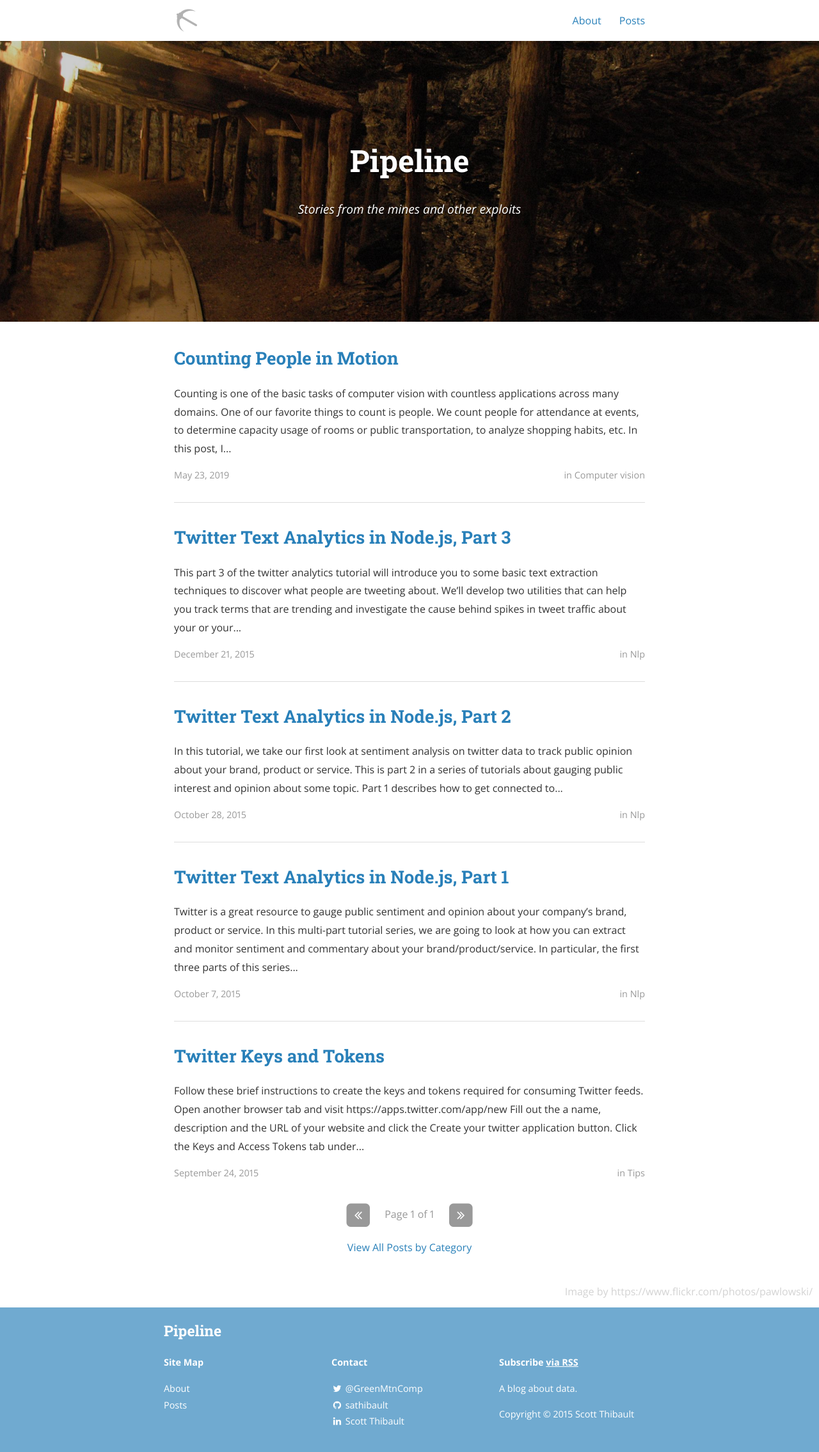
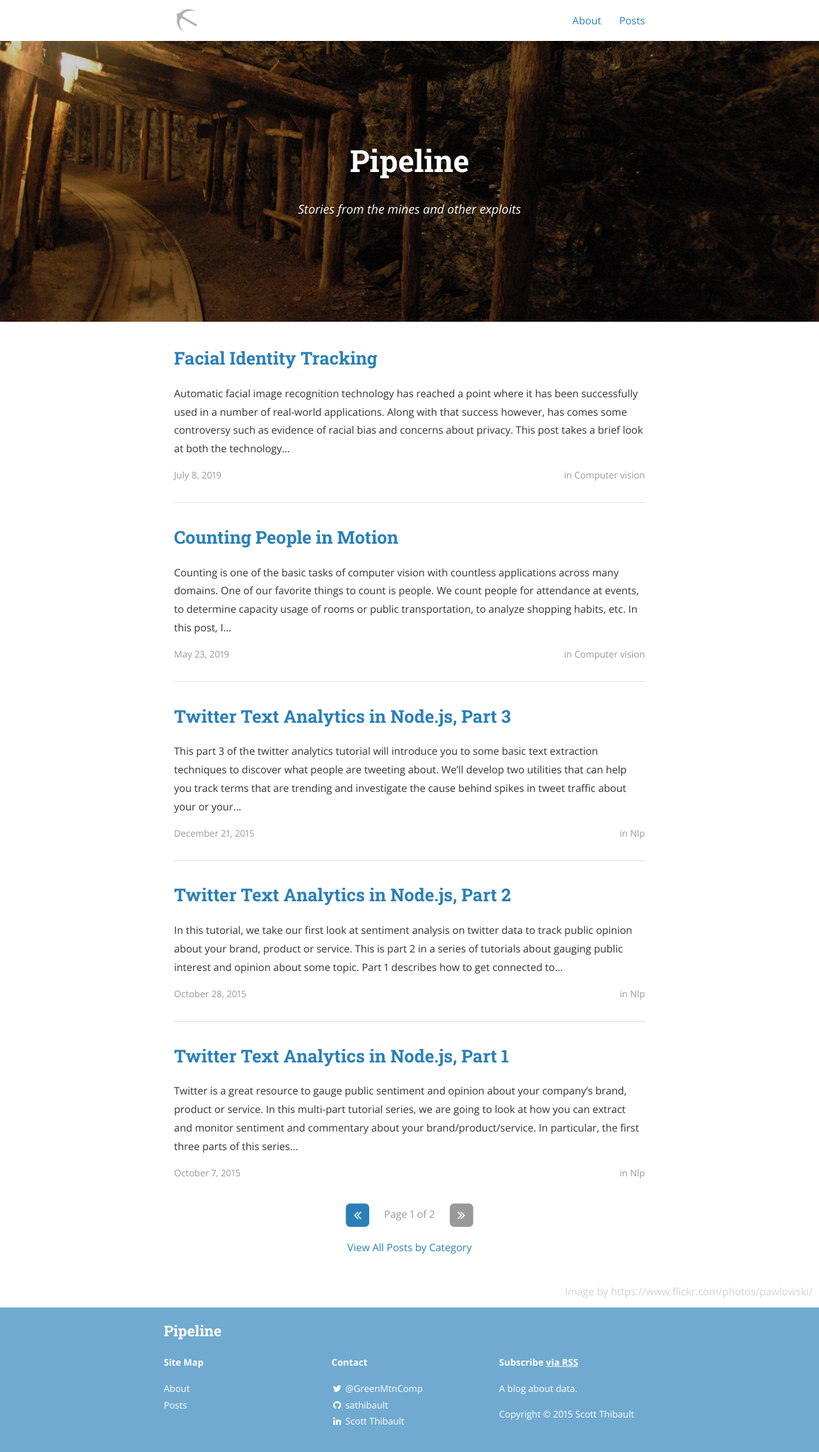
Before and after one commit to sathibault/blog, a Jekyll site: the page built from index.html, in a window 1280 px wide. Shown: the whole page at 64% size. Built offline with Jekyll 4.4.1, drawn with Linux system fonts in a browser that asks for light colours; nearby versions of some CDN libraries; the list of posts is cut into pages by our own code; a style sheet for code colours, icons or effects is not loaded; some of the changed lines change nothing that is shown.

Commit message:
Identity tracking

```diff
--- /dev/null
+++ b/_posts/2019-07-08-identity-tracking.md
@@ -0,0 +1,160 @@
+---
+layout: post
+title:  "Facial Identity Tracking"
+date:   2019-07-08 18:03:00
+categories: [computer vision]
+tags: [ai, streamlogic]
+---
+
+![Faces]({{ site.url }}/assets/people-faces.jpg)
+
+Automatic facial image recognition technology has reached a point
+where it has been successfully used in a number of real-world
+applications.  Along with that success however, has comes some
+controversy such as evidence of racial bias and concerns about
+privacy.  This post takes a brief look at both the technology and some
+techniques to combat issues like bias and data privacy.
+
+## Identity tracking
+
+There are different types of identity tracking technologies, but the
+basic idea is to track what locations an individuals has visited and
+when.  Cookies are probably the most well known technology which is
+used to track the Internet sites a user has visited.  This is useful,
+for example, to provide targeted marking based on your virtual
+activities.
+
+The new kid on the block is facial image recognition which brings
+identity tracking to the physical world.  Although this technology can
+be used to attach a specific identity to an image captured by cameras,
+it may also be used to only recognized that images from multiple
+sources belong to the same person without actually identifying that
+person.
+
+Some ethical questions have arisen concerning the use of facial image
+recognition.  Not the least of these might be should we even allow
+the use of the technology?  While there are certainly some
+unacceptable uses cases, I think there are also some valid and even
+beneficial use cases.  For example, as public transportation company I
+want to understand what transfers customers make and when in order to
+provide them with better scheduling and transfer options.
+
+I won't attempt to answer the broader ethical questions, but we will
+look at some technical solutions that help mitigate some of the issues
+surrounding this technology.  Specifically, I'll present techniques to
+deal with bias and data privacy.  Before attacking those however,
+let's look at how it works.
+
+## How it works
+
+Identifying an individual from an image has it's challenges: varying
+image quality, lighting conditions and camera angle, to name a few.
+It is a difficult task even for humans when looking at photos of
+unfamiliar faces.  From the software perspective, comparing pixels in
+images is a non-starter; there is just too much variation.
+
+The basic idea behind today's image recognition technology is to
+extract some kind of fingerprint or signature from a facial image that
+is somehow independent of these variations.  Instead of comparing
+images directly, we can compare the signatures generated from two
+images and assess their similarity.  Much like a hand-written
+signature, the “signature” generated from two images of the same
+person will not be identical but are similar enough that they can be
+compared much like a forensic scientist would compare hand-written
+signatures or fingerprints.
+
+[OpenFace](https://cmusatyalab.github.io/openface/) is one such
+technology, developed by CMU, that takes a face image as input and
+produces a numeric signature for the face.  The graphs below depict
+sample output from OpenFace for two different individuals.
+
+![OpenFace signatures]({{ site.url }}/assets/openface-signatures.png){:class="image-center-600"}
+
+As you can see in the top image, there is significant similarity
+between the output from two different images of the same person.  And
+as expected, the output generated for the images of two different
+people, as shown in the bottom image, are quite dissimilar.
+
+Algorithms like OpenFace can be used in two distinct ways:
+1. We can compare the image of an unknown person to a database of
+images of known people, and based on similarity, identify the specific
+individual.
+2. We can compare two images from different sources or times, and
+based on similarity, determine if they represent the same person
+without specifically identifying who the individual is.
+
+## Bias in facial image recognition
+
+Some of the early reports of concern about facial image recognition
+were centered around fairness.  As early as 2010, there were reports
+of bias in image recognition technology.  In a 2012 paper ["Face
+Recognition Performance: Role of Demographic
+Information"](http://openbiometrics.org/publications/klare2012demographics.pdf),
+the authors demonstrate that many major facial recognition systems are
+less accurate for certain groups including black and female faces.
+
+While this type of bias might not be concerning in certain situations,
+it can have very serious implications in others, e.g. applications in
+law enforcement.  Fortunately, there are solutions to the bias
+problem.  The first step was identification, and since it has been
+known for several years, there are now approaches available to reduce
+bias.  IBM, for example, has developed the [AI Fairness
+360](https://www.ibm.com/blogs/research/2018/09/ai-fairness-360/)
+open-source toolkit to help practitioners detect and mitigate bias.
+
+## Data privacy
+
+More recently, there has been some activity around the issue of privacy
+and facial image technology.  In March of 2019, the NY Times published
+["We Built an 'Unbelievable' (but Legal) Facial Recognition
+Machine"](https://www.nytimes.com/interactive/2019/04/16/opinion/facial-recognition-new-york-city.html).
+This piece reveals how easy it is to use a public web cam to identify
+people's presence at public locations.  They scraped websites of
+organizations in the area of the web cam to build a database of
+people and their images.  They were then able to associate images
+captured by the web cam with the database images using very simple
+face recognition.
+
+Meanwhile, San Francisco prohibited the use of facial image
+recognition in May as part of a broader anti-surveillance ordinance
+([San Francisco just banned facial-recognition
+technology](https://www.cnn.com/2019/05/14/tech/san-francisco-facial-recognition-ban/index.html)).
+Obviously, there is trade-off between privacy and security, but clearly
+people are concerned about the use of this technology.  Fortunately,
+there are techniques we can employ to protect the privacy of
+individuals and still take advantage of facial image recognition.
+
+Two general principles to follow for data privacy are: 1) adhere to
+industry standard procedures for access control and encryption, and 2)
+limit data access to individuals that need access.  Additionally,
+there are a couple of aspects of data protection that are specific to
+identity tracking.
+
+First, in many use cases, it is not necessary to keep image data once
+facial image "signatures" are calculated.  These can be computed
+locally at the image source and images do not even need to be
+transferred over networks.  Without the original image, a perpetrator
+cannot directly identify individuals, but can only compare the
+signatures to other signatures.  In other words, they cannot answer
+the general question who was seen, but only was this specific person
+seen?  The value of the signatures to infiltrators may be further
+limited by not directly using public models such as OpenFace.  In this
+case, even to answer the question was this specific individual seen,
+they would require access to both the model and the signatures to make
+use of them.
+
+Second, for identity tracking, the data only needs to be stored for
+the desired tracking duration.  For example, in the public
+transportation use case of identifying transfers taken, the signature
+data only needs to be keep around for a day.  Signatures can simply be
+replaced with anonymous IDs for long term storage.
+
+## Conclusion
+
+As with any technology, computer vision can be leveraged for both
+benefit or misuse.  Facial image recognition is a powerful technology
+that has the potential to benefit business and government.  While there
+are strict regulations in some regions, computer vision technology has
+outpaced the legal development in other areas.  Regardless, at
+[http://streamlogic.io](http://streamlogic.io), we enable companies to
+deploy computer vision technology in socially responsible ways.
--- a/_sass/_layout.scss
+++ b/_sass/_layout.scss
@@ -407,3 +407,10 @@ pre code.hljs {
 		}
 	}
 }
+
+.image-center-600 {
+  display: block;
+  margin-left: auto;
+  margin-right: auto;
+  width: 600px;
+}
```
